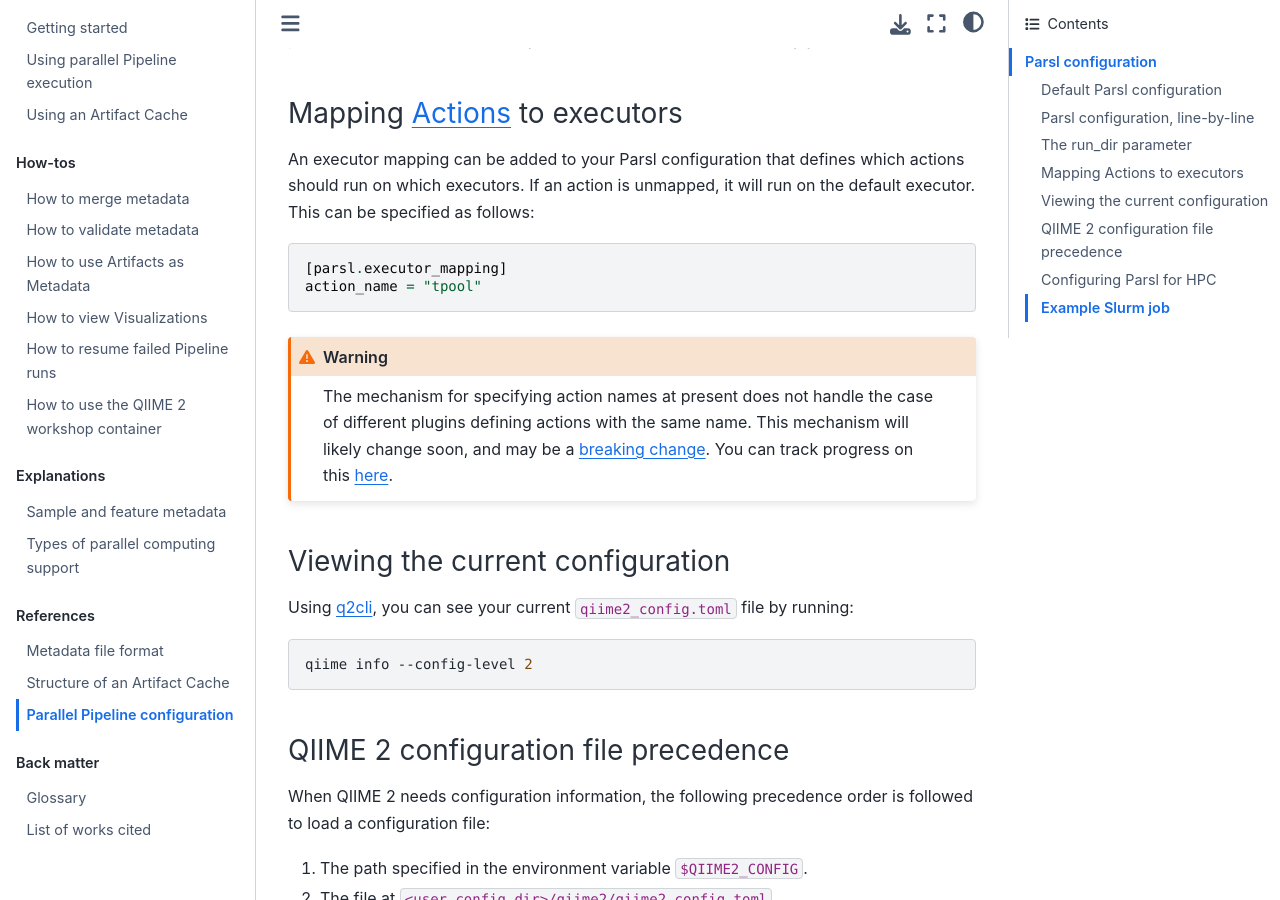
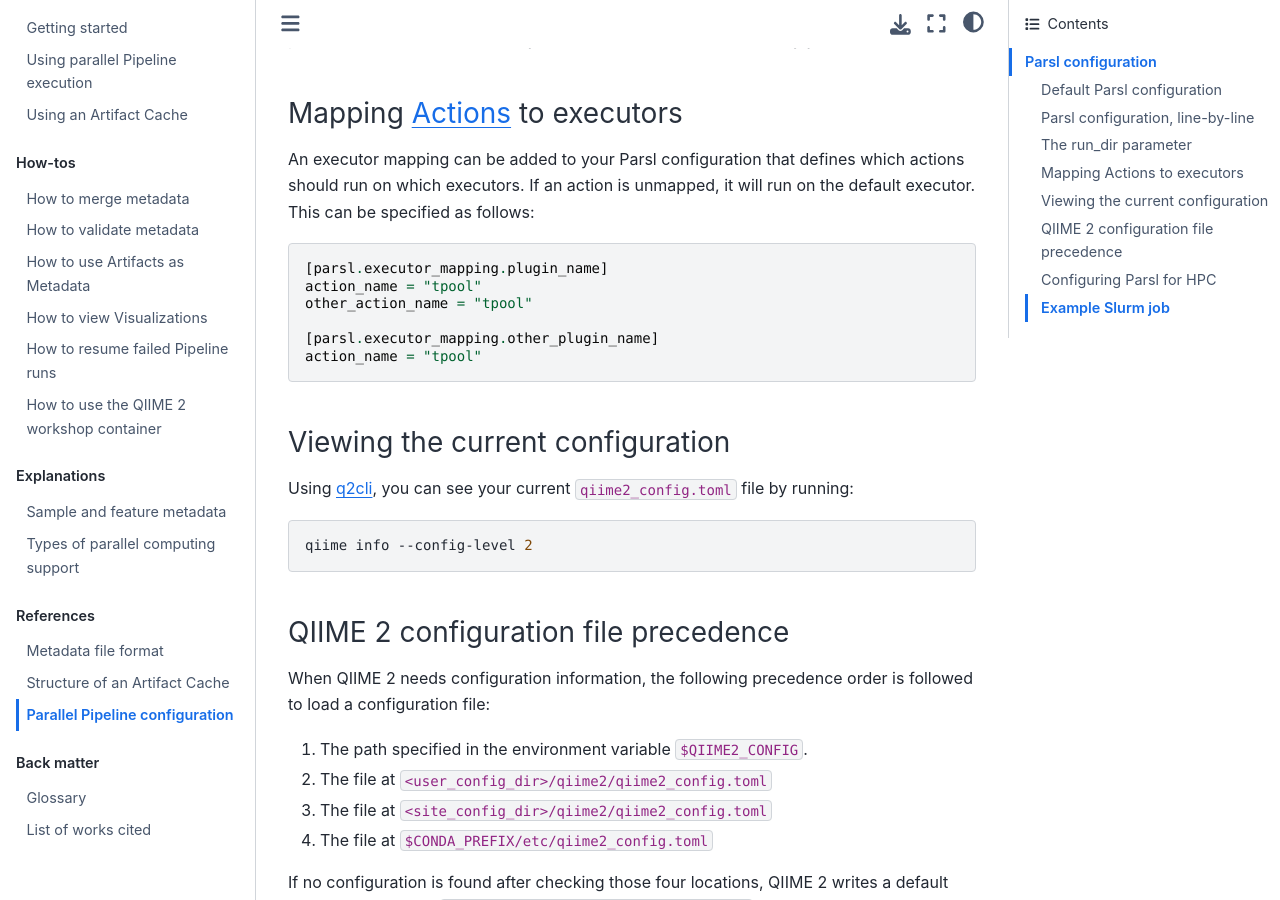
Before and after one commit to caporaso-lab/using-qiime2, a Jupyter Book: the page built from book/references/parallel-configuration.md, in a window 1280 px wide and 900 px high, scrolled down 3042 px. Built offline with Jupyter Book 1.0.4 settings and Sphinx 7.4.7 and the Sphinx Book theme 1.1.4, drawn with Linux system fonts in a browser that asks for light colours.

Commit message:
add docs on mapping actions with plugin name

````diff
--- a/book/references/parallel-configuration.md
+++ b/book/references/parallel-configuration.md
@@ -128,14 +128,12 @@
 This can be specified as follows:
 
 ```
-[parsl.executor_mapping]
+[parsl.executor_mapping.plugin_name]
 action_name = "tpool"
-```
+other_action_name = "tpool"
 
-```{warning}
-The mechanism for specifying action names at present does not handle the case of different plugins defining actions with the same name.
-This mechanism will likely change soon, and may be a {term}`breaking change`.
-You can track progress on this [here](https://github.com/qiime2/qiime2/issues/802).
+[parsl.executor_mapping.other_plugin_name]
+action_name = "tpool"
 ```
 
 (view-parsl-configuration)=
````
